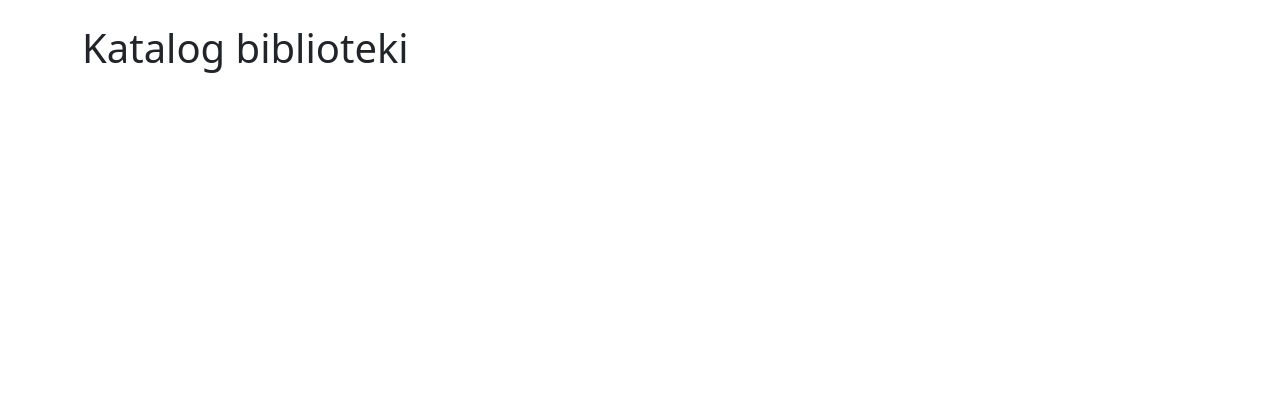
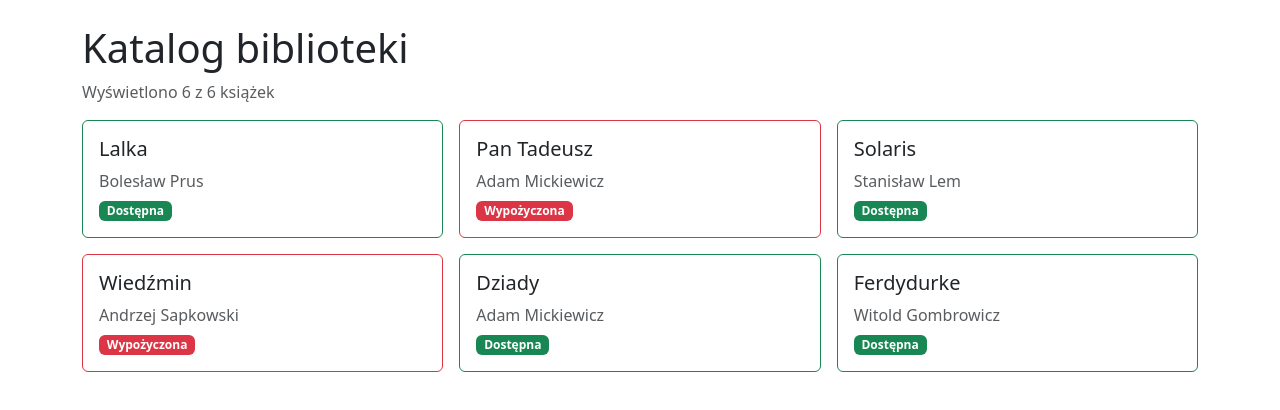
Before and after one commit to Cunny-Connoisseur/Webowe-zadania, a React (Vite) app: page / in a window 1280 px wide. Shown: the top 410 px of the page. Built offline with nearby package versions, Linux system fonts and the light colour scheme.

Commit message:
show book cards

```diff
--- a/src/App.jsx
+++ b/src/App.jsx
@@ -1,7 +1,28 @@
+import { initialBooks } from './data/books'
+
 export default function App() {
+  const books = initialBooks
   return (
     <div className="container mt-4">
       <h1>Katalog biblioteki</h1>
+
+      <p className="text-body-secondary">Wyświetlono {books.length} z {books.length} książek</p>
+
+      <div className="row g-3">
+        {books.map(book => (
+          <div key={book.id} className="col-12 col-md-4">
+            <div className={`card h-100 ${book.available ? 'border-success' : 'border-danger'}`}>
+              <div className="card-body">
+                <div className="d-flex justify-content-between align-items-start">
+                  <h3 className="card-title h5">{book.title}</h3>
+                </div>
+                <p className="text-body-secondary mb-1">{book.author}</p>
+                <span className={`badge text-bg-${book.available ? 'success' : 'danger'}`}>{book.available ? 'Dostępna' : 'Wypożyczona'}</span>
+              </div>
+            </div>
+          </div>
+        ))}
+      </div>
     </div>
   )
 }
```
